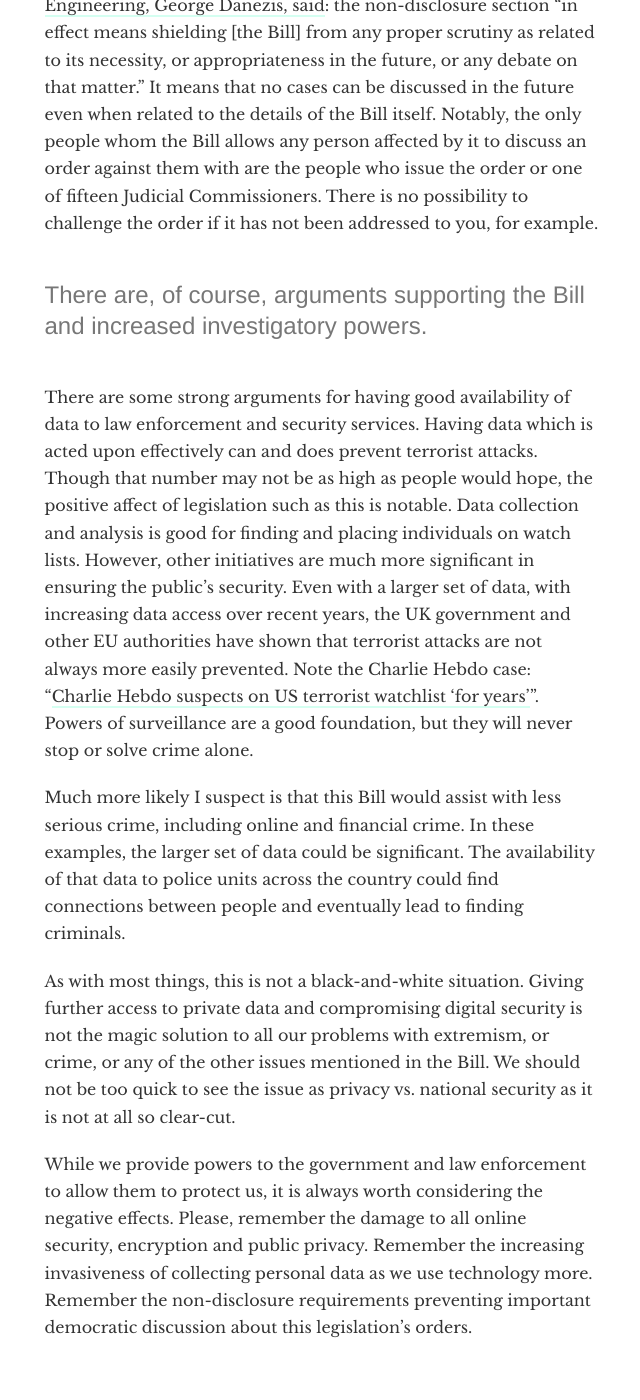
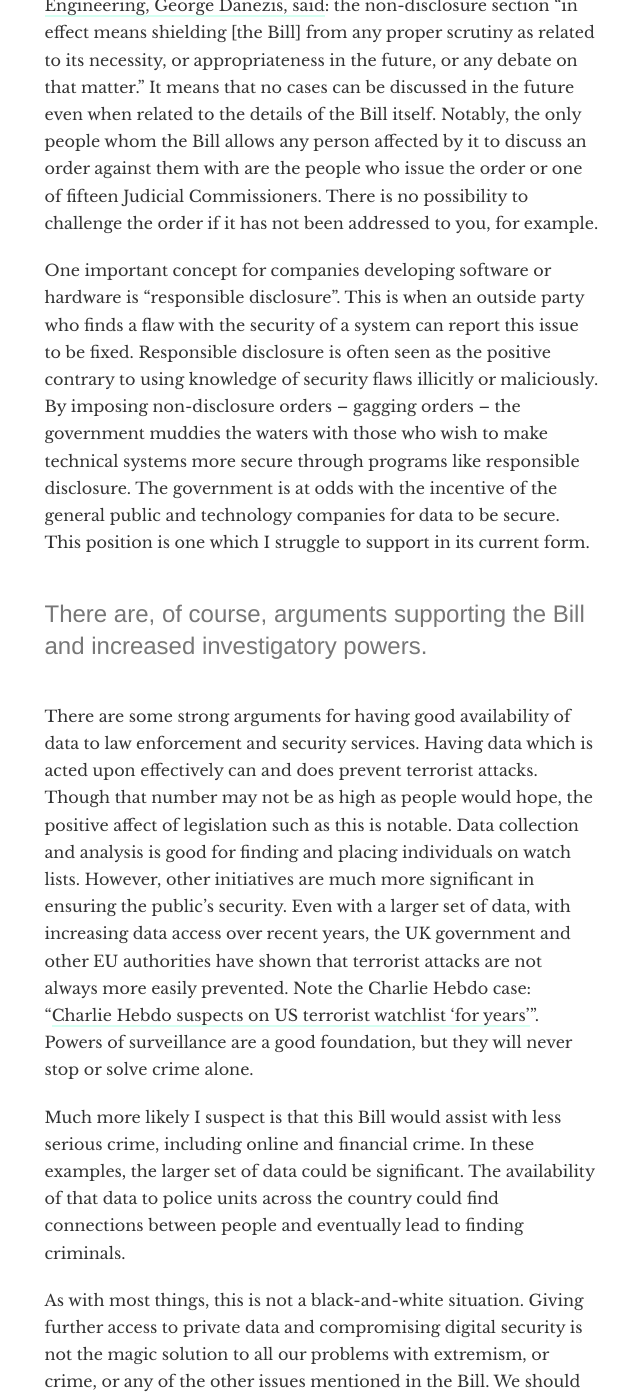
Before and after one commit to gmph/gmph.github.io, a Jekyll site: the page built from _posts/2015-11-13-investigatory-powers.md, in a window 1280 px wide and 1400 px high, scrolled down 6152 px. Shown: the whole window, without its empty margins (318-958 px from the left). Built offline with Jekyll 4.4.1, drawn with Linux system fonts in a browser that asks for light colours; nearby versions of some CDN libraries; comment, search, counter and statistics services are not loaded; some of the changed lines change nothing that is shown; some of the changed text lies outside the part shown.

Commit message:
Added "responsible disclosure" comments

```diff
--- a/_posts/2015-11-13-investigatory-powers.md
+++ b/_posts/2015-11-13-investigatory-powers.md
@@ -7,7 +7,7 @@ published: true
 private: false
 format: markdown
 permalink: /investigatory-powers
-version: 1.0
+version: 1.1
 ---
 
 The Draft Investigatory Powers Bill proposes to increase powers to collect and analyse digital data in the UK. Currently being discussed in the UK Parliament, the Bill is designed to provide further powers of data collection and surveillance of any data within the UK and to collate the powers provided by separate legislation presently.
@@ -52,6 +52,8 @@ The range of people, companies and authorities this proposed legislation applies
 
 One of the most troubling parts of the Bill is what has been dubbed by analysts as “gagging orders” which prevent anyone from discussing requirements placed upon them. The non-disclosure requirements prevent anyone involved in providing data from discussing the case with experts and even elected members of parliament. [As UCl Associate Professor of Security and Privacy Engineering, George Danezis, said](https://conspicuouschatter.wordpress.com/2015/11/05/uk-draft-ip-bill-the-last-policy-discussion-about-surveillance-before-the-mass-gagging): the non-disclosure section “in effect means shielding [the Bill] from any proper scrutiny as related to its necessity, or appropriateness in the future, or any debate on that matter.” It means that no cases can be discussed in the future even when related to the details of the Bill itself. Notably, the only people whom the Bill allows any person affected by it to discuss an order against them with are the people who issue the order or one of fifteen Judicial Commissioners. There is no possibility to challenge the order if it has not been addressed to you, for example.
 
+One important concept for companies developing software or hardware is “responsible disclosure”. This is when an outside party who finds a flaw with the security of a system can report this issue to be fixed. Responsible disclosure is often seen as the positive contrary to using knowledge of security flaws illicitly or maliciously. By imposing non-disclosure orders – gagging orders – the government muddies the waters with those who wish to make technical systems more secure through programs like responsible disclosure. The government is at odds with the incentive of the general public and technology companies for data to be secure. This position is one which I struggle to support in its current form.
+
 ### There are, of course, arguments supporting the Bill and increased investigatory powers.
 
 There are some strong arguments for having good availability of data to law enforcement and security services. Having data which is acted upon effectively can and does prevent terrorist attacks. Though that number may not be as high as people would hope, the positive affect of legislation such as this is notable. Data collection and analysis is good for finding and placing individuals on watch lists. However, other initiatives are much more significant in ensuring the public's security. Even with a larger set of data, with increasing data access over recent years, the UK government and other EU authorities have shown that terrorist attacks are not always more easily prevented. Note the Charlie Hebdo case: “[Charlie Hebdo suspects on US terrorist watchlist ‘for years’](http://www.theguardian.com/world/2015/jan/09/charlie-hebdo-suspects-us-terrorist-watchlist-cherif-said-kouachi)”. Powers of surveillance are a good foundation, but they will never stop or solve crime alone.
```
